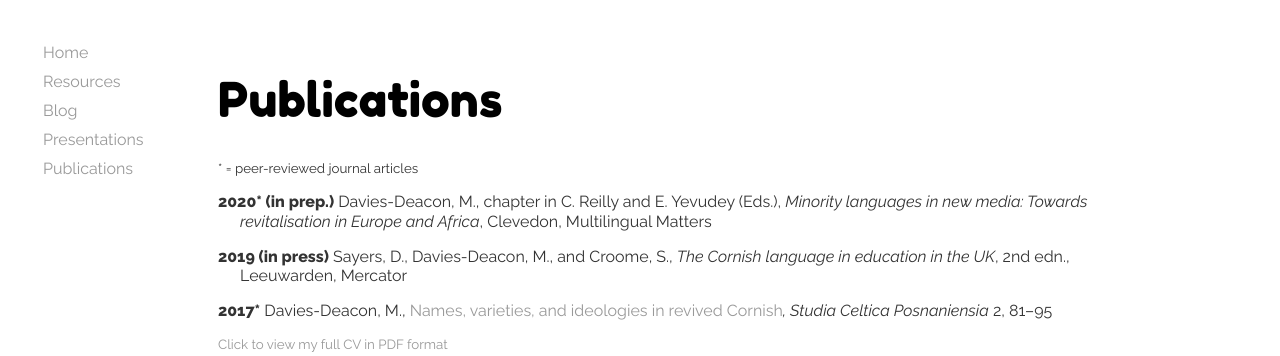
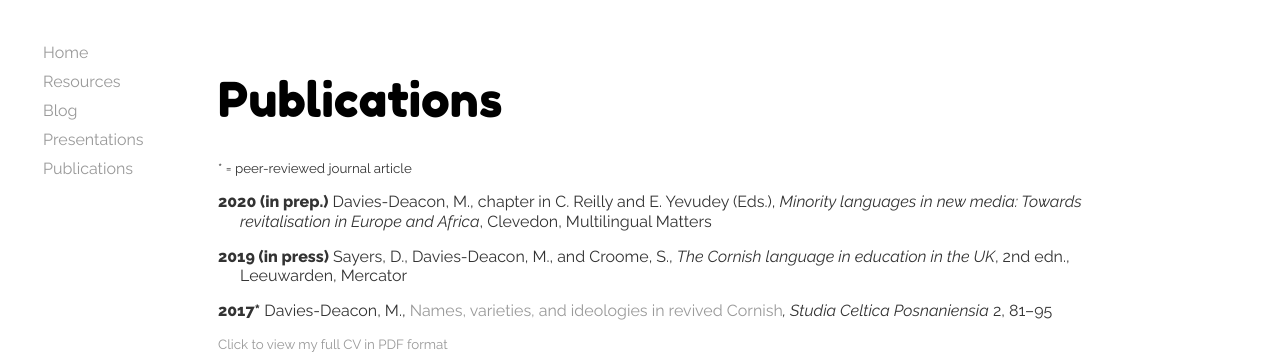
Before and after one commit to merryndd/merryndd.github.io, a Jekyll site: the page built from publications/index.html, in a window 1280 px wide. Shown: the top 356 px of the page. Built offline with Jekyll 4.4.1, drawn with Linux system fonts in a browser that asks for light colours.

Commit message:
Consistency across languages

```diff
--- a/_includes/publicationlist.html
+++ b/_includes/publicationlist.html
@@ -1,6 +1,6 @@
 <div class="en">
     <h1>Publications</h1>
-    <p style="font-size:smaller">* = peer-reviewed journal articles</p>
+    <p style="font-size:smaller">* = peer-reviewed journal article</p>
         {% for post in site.categories.publications %}
             {% if post.type == "article" %}
                 <p class="bibentry">
@@ -21,7 +21,7 @@
 </div>
 <div class="kw">
     <h1>Dyllanjow</h1>
-    <p style="font-size:smaller">* = daswelys der vaner dour</p>
+    <p style="font-size:smaller">* = scrif jornal daswelys</p>
         {% for post in site.categories.publications %}
             {% if post.type == "article" %}
                 <p class="bibentry">
--- a/publications/_posts/2020-11-01-newmedia.html
+++ b/publications/_posts/2020-11-01-newmedia.html
@@ -10,6 +10,5 @@
 publisher: Multilingual Matters
 statusen: in prep.
 statuskw: o scrifa
-peerreview: true
 andeditorvowel: true
 ---
```
